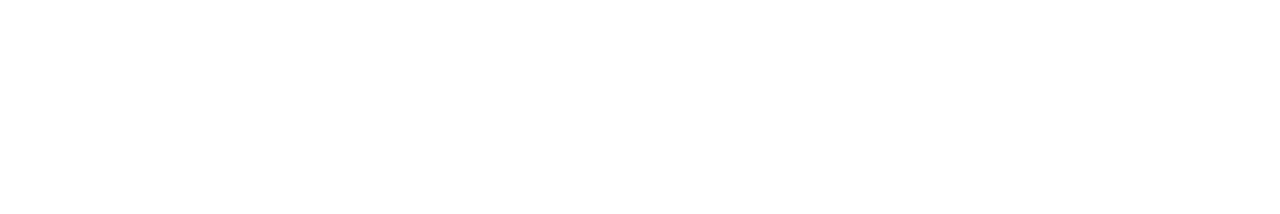
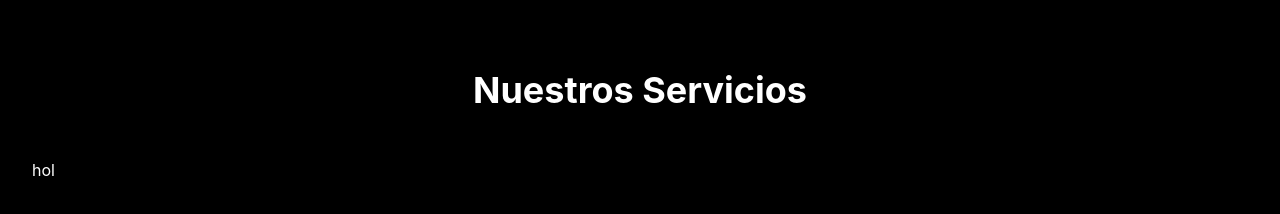
Before and after one commit to ismaelcoodde/peluqueria, a React app in the folder frontend/: page / in a window 1280 px wide. Shown: the part 810-1024 px from the top of the page. Before the commit the page ends 800 px from the top, so only its background shows below. Built offline with nearby package versions, Linux system fonts and the light colour scheme; the HTML template or start-up script is replaced by a standard one.

Commit message:
añado seccion servios

```diff
--- a/frontend/src/App.jsx
+++ b/frontend/src/App.jsx
@@ -1,9 +1,10 @@
 import Navbar from "./componentes/Navbar";
 import Hero from "./componentes/Hero";
+import Servicios from "./componentes/Servicios";
 function App() {
   return (
     <>
-      <Navbar /> <Hero />
+      <Navbar /> <Hero /> <Servicios />
     </>
   )
 }
--- a/frontend/src/componentes/Navbar.jsx
+++ b/frontend/src/componentes/Navbar.jsx
@@ -10,7 +10,7 @@
   }, [])
 
   return (
-    <nav className={`${scrolled ? "bg-black/80" : "bg-transparent transition-all duration-300"} text-white p-7 fixed top-0 left-0 right-0 z-50`}>
+    <nav className={`${scrolled ? "bg-black/80" : "bg-transparent transition-all duration-900"} text-white p-7 fixed top-0 left-0 right-0 z-50`}>
       <div className="flex justify-between">
         <div>Logo</div>
         <div className="gap-4 hidden md:flex">
--- /dev/null
+++ b/frontend/src/componentes/Servicios.jsx
@@ -0,0 +1,12 @@
+function Servicios() {
+  return (
+    <section className="bg-black text-white py-20 px-8">
+      <h1 className="text-center text-4xl font-bold mb-12">Nuestros Servicios</h1>
+      <div>
+        <p>hol</p>
+      </div>
+    </section>
+  );
+}
+
+export default Servicios;
```
